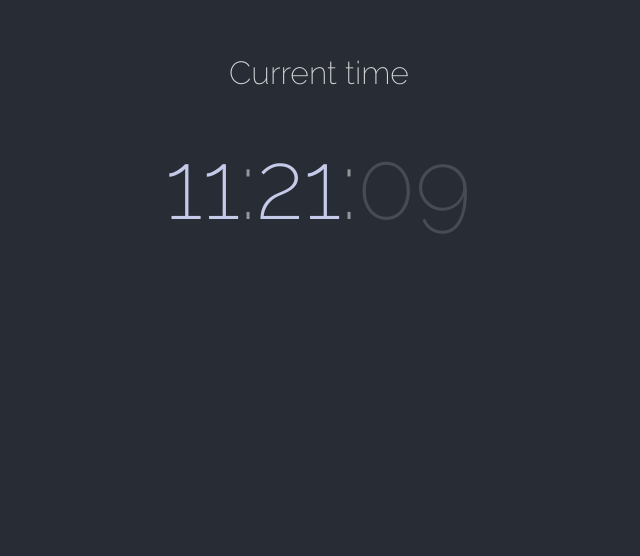
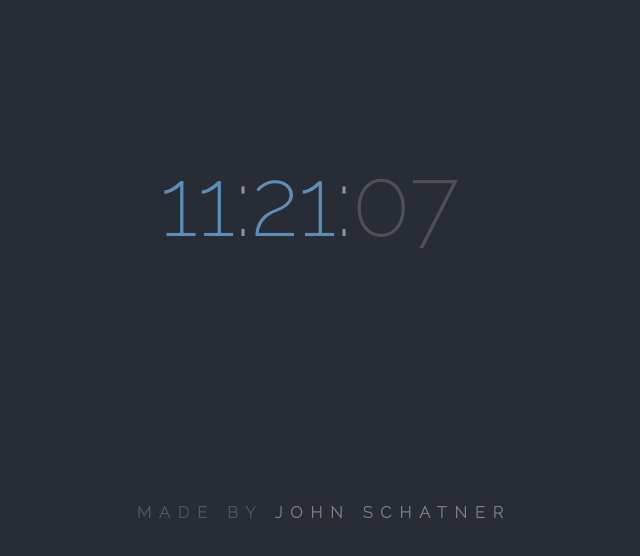
Before and after one commit to johnschatner/react-digital-clock, a React (Create React App) app: page / in a window 1280 px wide. Shown: the part 198-754 px from the top of the page, without its empty margins (312-952 px from the left). Built offline with nearby package versions, Linux system fonts and the light colour scheme.

Commit message:
Fix bugs and add clock tab functionality

```diff
--- a/src/App.css
+++ b/src/App.css
@@ -1,13 +1,3 @@
-.App {
-  text-align: center;
-}
-
-@media (prefers-reduced-motion: no-preference) {
-  .App-logo {
-    animation: App-logo-spin infinite 20s linear;
-  }
-}
-
 .App-header {
   background-color: #282c34;
   min-height: 100vh;
--- a/src/App.js
+++ b/src/App.js
@@ -5,6 +5,7 @@ import React, { useState, useEffect } from "react";
 
 // Components
 import DigitalClock from "./components/DigitalClock";
+import Credit from "./components/Credit";
 
 // Root
 function App() {
@@ -21,7 +22,8 @@ function App() {
   return (
     <div className="App">
       <div className="App-header">
-        <DigitalClock date={clock}></DigitalClock>
+        <DigitalClock date={clock} />
+        <Credit />
       </div>
     </div>
   );
--- /dev/null
+++ b/src/components/Credit.css
@@ -0,0 +1,27 @@
+.credit {
+  position: absolute;
+  bottom: 10%;
+  color: white;
+  font-size: 1rem;
+  margin-right: 0.5rem;
+  letter-spacing: 0.5em;
+  font-weight: bold;
+  text-transform: uppercase;
+}
+
+.credit__by {
+  opacity: 0.2;
+}
+.credit__by:hover {
+  cursor: default;
+}
+
+.credit a {
+  color: inherit;
+  text-decoration: none;
+  opacity: 0.4;
+  transition: 200ms;
+}
+.credit a:hover {
+  opacity: 0.7;
+}
--- /dev/null
+++ b/src/components/Credit.js
@@ -0,0 +1,17 @@
+import "./Credit.css";
+
+export default function Credit() {
+  return (
+    <div className="credit noselect">
+      <span className="credit__by">Made by </span>
+      <span className="credit__name">
+        <a
+          target={"_blank"}
+          href="https://github.com/johnschatner/react-digital-clock"
+        >
+          John Schatner
+        </a>
+      </span>
+    </div>
+  );
+}
--- a/src/components/DigitalClock.css
+++ b/src/components/DigitalClock.css
@@ -4,24 +4,62 @@
   font-family: "Raleway", sans-serif;
 }
 
-.digital-clock {
+.clock-time {
   position: absolute;
-  top: 50%;
   left: 50%;
-  transform: translate(-55%, -400%);
+  transform: translateX(-60%);
+  font-size: 6rem;
+  max-width: 280px;
+
+  transform-origin: left center;
+  transition: 150ms ease-in-out;
+
+  animation-name: reverseOpacity;
+  animation-duration: 0.25s;
 }
-.clock-title {
-  font-size: 2rem;
-  opacity: 0.8;
+.clock-time:hover {
+  cursor: pointer;
+  animation-name: opacity;
+  animation-duration: 0.5s;
+  animation-fill-mode: forwards;
 }
 
-.clock-time {
-  position: absolute;
-  top: 50%;
-  left: 50%;
-  transform: translate(-55%, 50%);
-  font-size: 6rem;
-  max-width: 280px;
+@keyframes opacity {
+  from {
+    opacity: 1;
+  }
+  to {
+    opacity: 0.5;
+  }
+}
+@keyframes reverseOpacity {
+  from {
+    opacity: 0.5;
+  }
+  to {
+    opacity: 1;
+  }
+}
+
+.noselect {
+  -webkit-touch-callout: none; /* iOS Safari */
+  -webkit-user-select: none; /* Safari */
+  -khtml-user-select: none; /* Konqueror HTML */
+  -moz-user-select: none; /* Old versions of Firefox */
+  -ms-user-select: none; /* Internet Explorer/Edge */
+  user-select: none; /* Non-prefixed version, currently
+                                  supported by Chrome, Edge, Opera and Firefox */
+}
+
+@media screen and (min-width: 550px) {
+  .big {
+    scale: 1.5;
+  }
+}
+@media screen and (min-width: 1100px) {
+  .big {
+    scale: 3;
+  }
 }
 
 .divider {
@@ -30,11 +68,11 @@
 
 .hours,
 .minutes {
-  color: #c5cae9;
+  color: #5b8fb9;
 }
 
 .seconds {
-  animation: textFade 1000ms 975ms infinite linear;
+  animation: textFade 1000ms infinite linear;
 }
 
 @keyframes textFade {
@@ -42,6 +80,6 @@
     opacity: 0.15;
   }
   100% {
-    opacity: 0.4;
+    opacity: 0.2;
   }
 }
--- a/src/components/DigitalClock.js
+++ b/src/components/DigitalClock.js
@@ -5,20 +5,27 @@ export default function DigitalClock(props) {
   const minutes = props.date.getMinutes();
   const seconds = props.date.getSeconds();
 
+  // Reduces the amount of code necessary to output correctly formatted time
   function render(unitOfTime) {
     return ("0" + unitOfTime).slice(-2);
   }
 
+  // Update the website title with the state
+  document.title = `${render(hours)}:${render(minutes)}`;
+
+  const toggleTextSize = (e) => {
+    const clock = e.target.parentElement;
+    console.log(clock);
+    clock.classList.toggle("big");
+  };
+
   return (
-    <div className="digital-clock">
-      <div className="clock-title">Current time</div>
-      <div className="clock-time">
-        <span className="hours">{render(hours)}</span>
-        <span className="divider">:</span>
-        <span className="minutes">{render(minutes)}</span>
-        <span className="divider">:</span>
-        <span className="seconds">{render(seconds)}</span>
-      </div>
+    <div onClick={toggleTextSize} className="clock-time noselect">
+      <span className="hours">{render(hours)}</span>
+      <span className="divider">:</span>
+      <span className="minutes">{render(minutes)}</span>
+      <span className="divider">:</span>
+      <span className="seconds">{render(seconds)}</span>
     </div>
   );
 }
```
